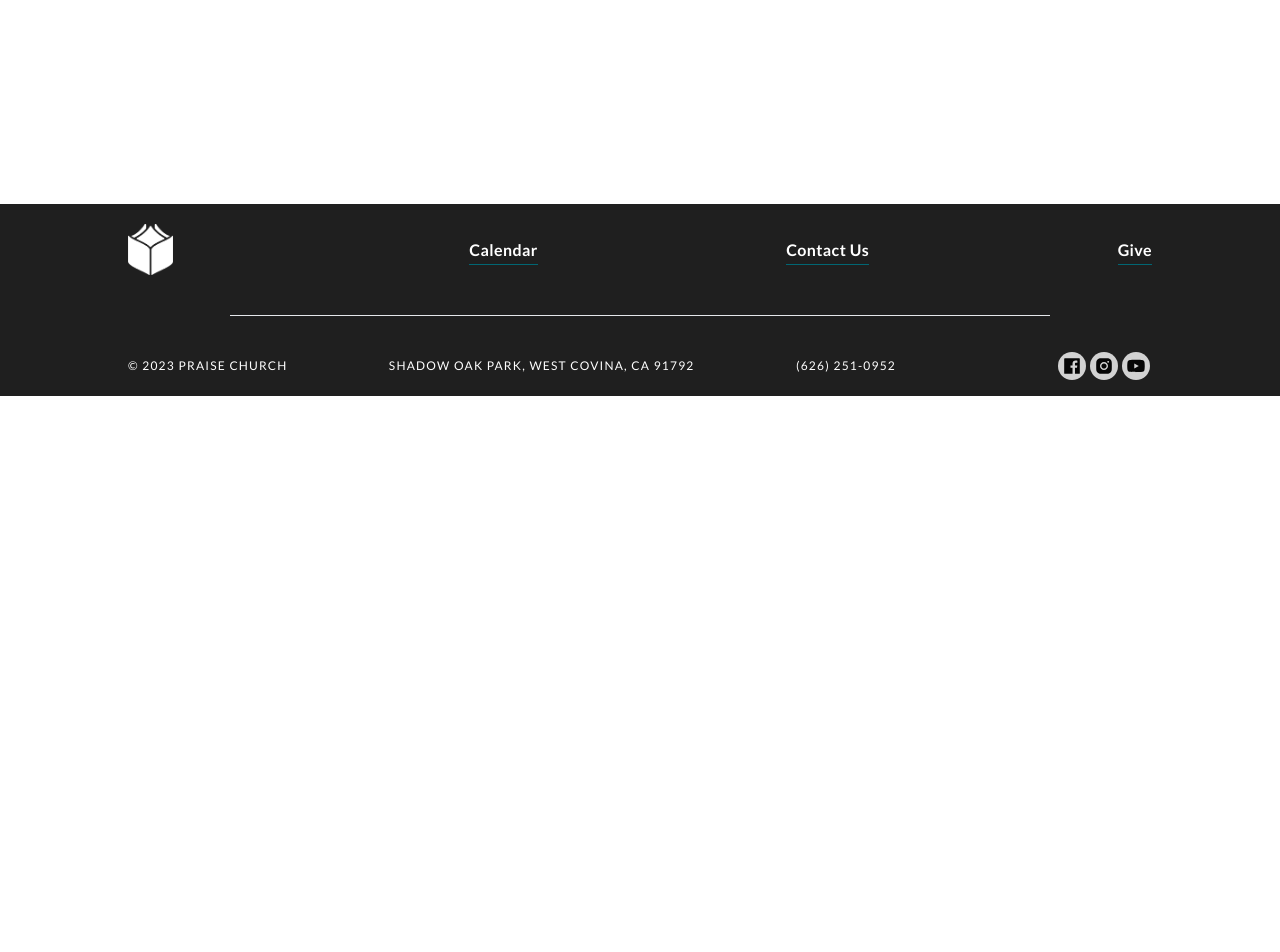
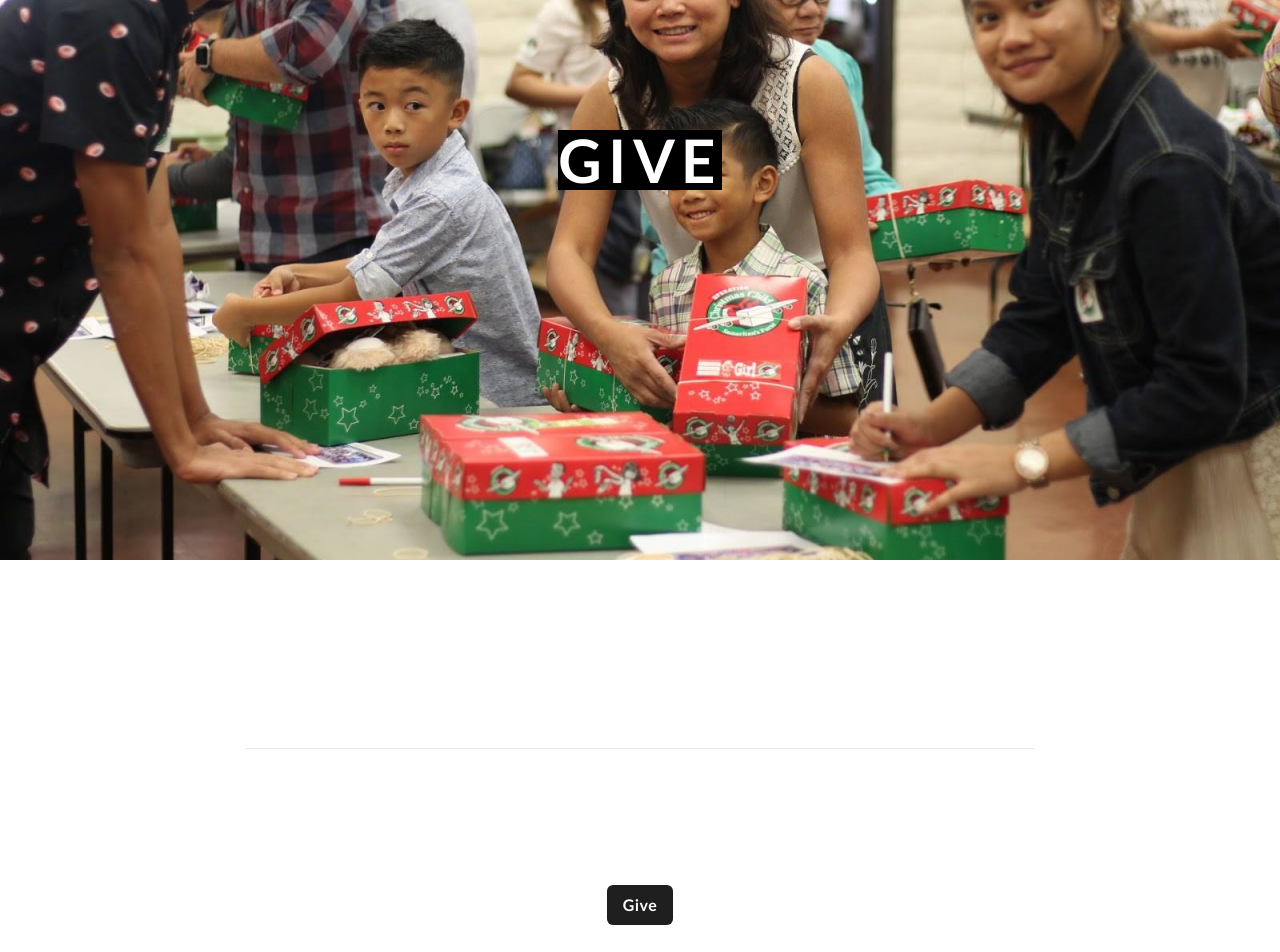
Before and after one commit to PraiseChurch/web, a Next.js app: page /give in a window 1280 px wide. Shown: the part 240-1192 px from the top of the page. Before the commit the page ends 800 px from the top, so only its background shows below. Built offline with nearby package versions, Linux system fonts and the light colour scheme.

Commit message:
feat: add give page, cashapp section, give button links to cashapp' '

```diff
--- a/src/app/components/TextSubsection.tsx
+++ b/src/app/components/TextSubsection.tsx
@@ -3,13 +3,13 @@
 
 interface TextSubsectionProps {
   children: ReactNode;
-  heading?: string;
+  title?: string;
 }
 
-export const TextSubsection: React.FC<TextSubsectionProps> = ({ children, heading }) => {
+export const TextSubsection: React.FC<TextSubsectionProps> = ({ children, title }) => {
   return (
     <div className="my-4 flex flex-col">
-      <Typography variant="sectionSubheading">{heading}</Typography>
+      <Typography variant="sectionSubheading">{title}</Typography>
       <Typography>
         {children}
       </Typography>
--- a/src/app/give/page.tsx
+++ b/src/app/give/page.tsx
@@ -1,33 +1,25 @@
-// import { RootLayout } from "../layout";
+import { Button, Divider, FluidContainer, Hero, TextSubsection } from "../components";
+
 export default function Give() {
   return (
-    <div className="flex flex-col gap-12 p-10 rounded-md">
-      <div className="text-center flex flex-col gap-4">
-        <h2 className="text-xl uppercase">Website Under Construction</h2>
-        <h1 className="serif text-6xl uppercase">Praise Church</h1>
-        <h3 className="text-lg">Please check back soon!</h3>
-      </div>
-      <div className="text-center">
-        <p className="">Services Every Sunday at 10am</p>
-        <a
-          className="underline"
-          href="https://maps.google.com?q=Shadow%20Oak%20Park%2C%20West%20Covina%2C%20CA%2091792%2C%20"
-          target="_blank"
-          rel="noopener noreferrer"
-          aria-label="Shadow Oak Park, West Covina, CA 91792"
-        >
-          Shadow Oak Park,{" "}
-          <span className="whitespace-nowrap">West Covina, CA 91792</span>
-        </a>
-        <p>praisechurchwc@gmail.com</p>
-        <p>626-251-0952</p>
-      </div>
-      <a
-        className="text-center underline"
-        href="https://trial-rcgell7u.finalweb2.finalweb.net/"
-      >
-        View Our Old Website
-      </a>
+    <div>
+      <Hero title="Give" imgSrc="/hero/give-hero-2.jpeg" position="center" />
+      <FluidContainer>
+        <TextSubsection title="Leviticus 27:30">
+          &quot;A tithe of everything from the land, whether grain from the soil
+          or fruit from the trees, belongs to the LORD; it is holy to the
+          LORD&quot;
+        </TextSubsection>
+        <Divider />
+        <TextSubsection title="Secure Giving Via CashApp">
+          If you want to partner with us in the work God is doing in West Covina
+          and beyond, please click the link below. Thank you for your
+          generosity!
+        </TextSubsection>
+        <div className="mx-auto flex justify-center">
+          <Button href="https://cash.app/$PraiseChurch" title="Give" />
+        </div>
+      </FluidContainer>
     </div>
   );
 }
```
